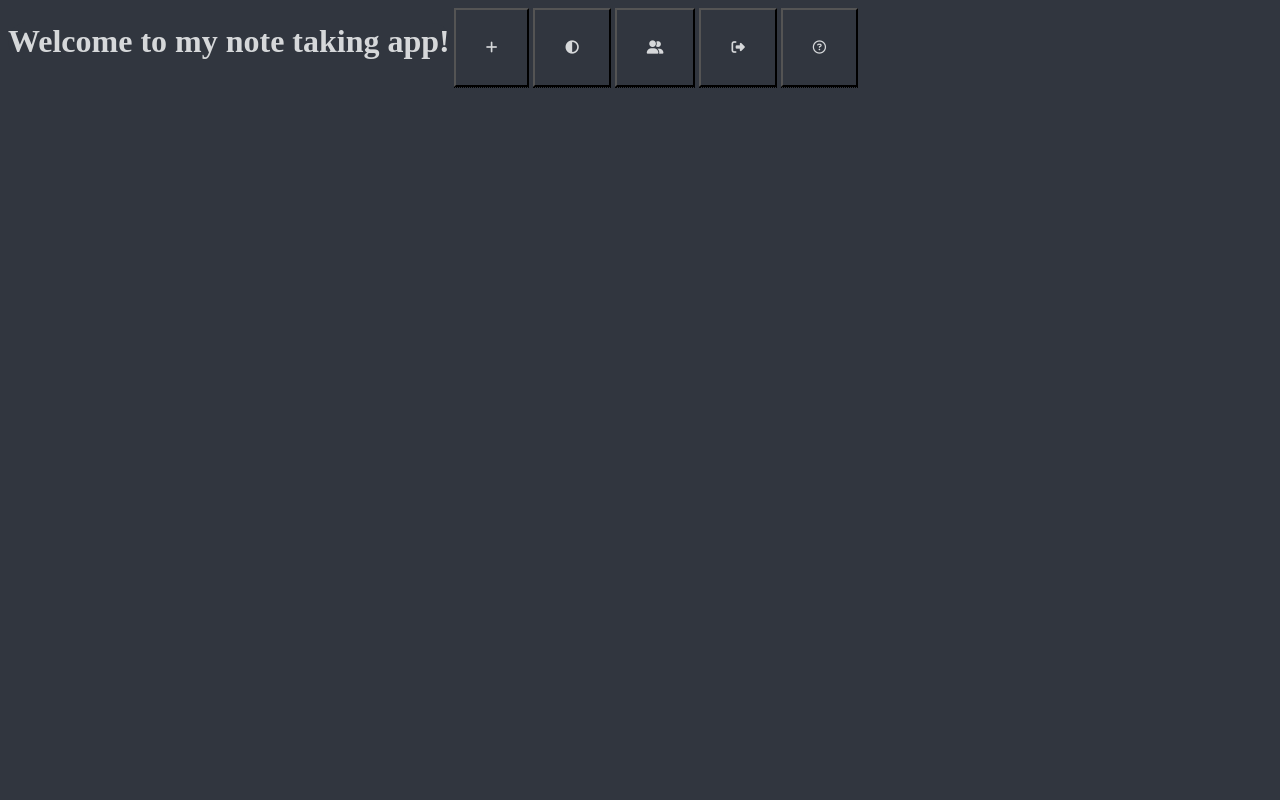
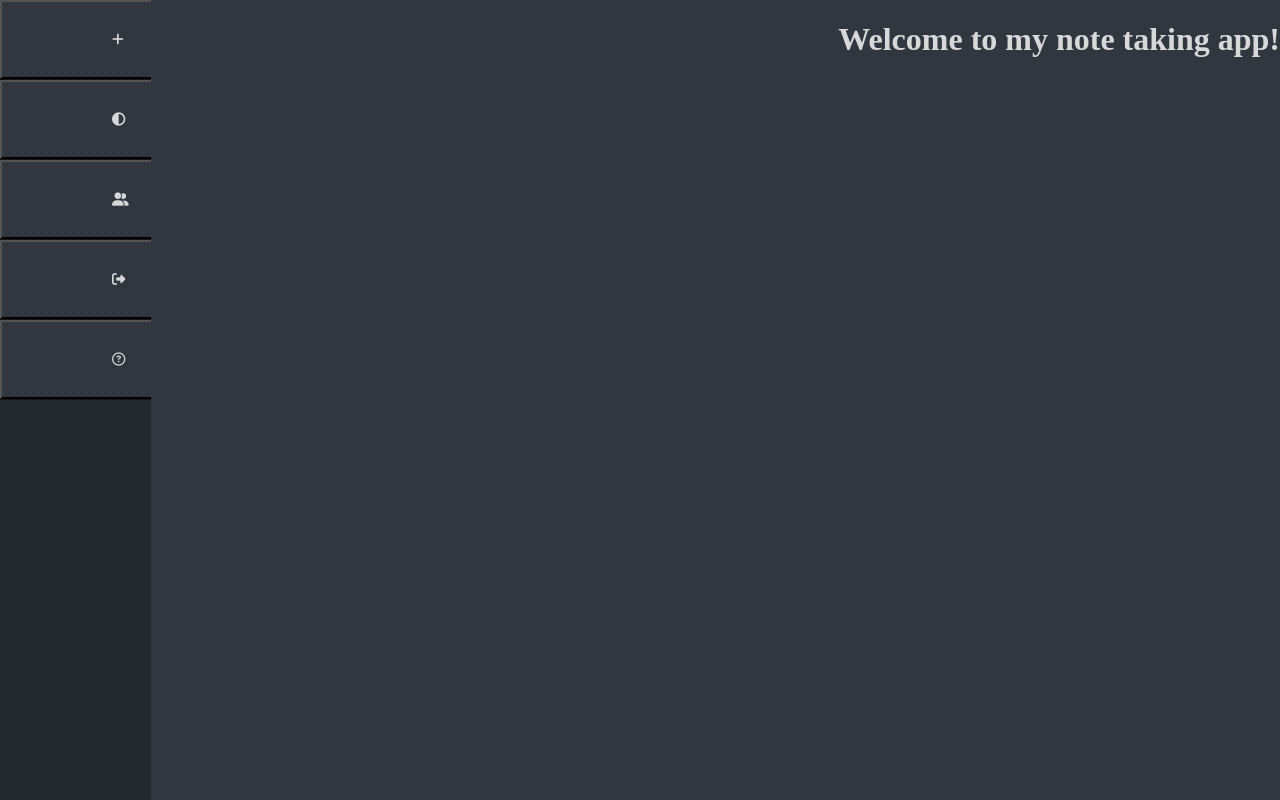
Before and after one commit to JesterOrNot/HTML-Note, a website: page static/index.html in a window 1280 px wide. Drawn offline with Linux system fonts and the light colour scheme.

Commit message:
Update index.html

```diff
--- a/static/index.html
+++ b/static/index.html
@@ -8,30 +8,35 @@
 </head>
 
 <body>
-	<h1 id="Welcome">Welcome to my note taking app!</h1>
-	<div class="tooltip">
+    <ul>
+        <div class="tooltip" align="right">
             <button class="main-page-button" onclick="addNote()"><i class="fas fa-plus"></i></button>
             <p id="tool" class="tooltiptext">Create a new note</p>
         </div>
+        <br>
         <div class="tooltip">
             <button class="main-page-button" onclick="toggleTheme()"><i class="fas fa-adjust"></i></button>
             <p id="tool" class="tooltiptext">Toggle Theme</p>
           </div>
-
+        <br>
         <div class="tooltip">
-		<button class="main-page-button"><i class="fas fa-user-friends"></i></button>
+            <button class="main-page-button" onclick="wipPlaceHolder()"><i class="fas fa-user-friends"></i></button>
             <p id="tool" class="tooltiptext">Sign in</p>
         </div>
+        <br>
         <div class="tooltip">
-		<button class="main-page-button"><i class="fas fa-sign-out-alt"></i></button>
+            <button class="main-page-button" onclick="wipPlaceHolder()"><i class="fas fa-sign-out-alt"></i></button>
             <p id="tool" class="tooltiptext">Sign out</p>
         </div>
+        <br>
         <div class="tooltip">
             <button class="main-page-button" onclick="about()"><i class="far fa-question-circle"></i></button>
-		<p id="tool" class="tooltiptext">about</p>
+            <span class="tooltiptext">about</span>
         </div>
+    </ul>
+    <h1 id="Welcome">Welcome to my note taking app!</h1>
     <br>
-	<div id="div1"></div>
+    <div id="div1" style="margin-left:25%;padding:1px 16px;height:1000px;"></div>
 </body>
 
 </html>
@@ -68,7 +73,7 @@
         element.class = "html_node";
     }
     function about() {
-        alert("Made by Sean Hellum\nhttps://github.com/JesterOrNot");
+        alert("Made by Sean Hellum and Teddy Clarke\nhttps://github.com/JesterOrNot\nhttps://github.com/thecla1");
     }
     function lightTheme() {
         var root = document.querySelector(':root');
@@ -76,6 +81,7 @@
         root.style.setProperty('--body', '#F3F3F3');
         root.style.setProperty("--button", "#31363F");
         root.style.setProperty('--text', '#31363F');
+        root.style.setProperty("--menu", "#EBEAF0");
         root.style.setProperty('--welcome_text', '#31363F');
         root.style.setProperty('--welcome_body', '#F3F3F3');
         isDarkTheme = false;
@@ -86,9 +92,13 @@
         root.style.setProperty('--body', '#31363F');
         root.style.setProperty("--button", "#D6D8DA");
         root.style.setProperty('--text', '#F3F3F3');
+        root.style.setProperty("--menu", "#24292E");
         root.style.setProperty('--welcome_text', '#D6D8DA');
         root.style.setProperty('--welcome_body', '#31363F');
         isDarkTheme = true;
+    }
+    function wipPlaceHolder() {
+        alert("Sorry this is still a WIP.");
     }
     function toggleTheme() {
         if (isDarkTheme) {
@@ -99,9 +109,42 @@
     }
 </script>
 <style>
+    .tooltip {
+        position: relative;
+        display: inline-block;
+        border-bottom: 1px dotted black;
+    }
+
+    .tooltip .tooltiptext {
+        visibility: hidden;
+        width: 120px;
+        background-color: black;
+        color: #fff;
+        text-align: center;
+        border-radius: 6px;
+        padding: 5px 0;
+
+        /* Position the tooltip */
+        position: absolute;
+        z-index: 1;
+        top: -5px;
+        left: 105%;
+    }
+
+    .tooltip:hover .tooltiptext {
+        visibility: visible;
+    }
+    .main-page-button {
+        padding: 30px 30px;
+        text-indent: 40px;
+        text-align: center;
+        color: var(--button);
+        background-color: var(--body);
+    }
     :root {
         --welcome_body: #31363F;
         --welcome_text: #D6D8DA;
+        --menu: #24292E;
         --body: #31363F;
         --text: #F3F3F3;
         --button: #D6D8DA;
@@ -114,11 +157,13 @@
         border-style: none;
         display: inline;
         background-color: var(--welcome_body);
+        float: right;
         border-radius: 25px;
     }
 
     body {
         background-color: var(--theme);
+        margin: 0;
     }
 
     div>p {
@@ -130,33 +175,25 @@
         font-size: 50px;
     }
 
-	.tooltiptext {
-		visibility: hidden;
-		width: 120px;
-		background-color: black;
-		color: #fff;
-		position: absolute;
-		text-align: center;
-	}
-
-	.main-page-button {
-		padding: 30px 30px;
-		text-align: center;
-		color: var(--button);
-		background-color: var(--body);
-	}
-
-	.tooltip {
-		position: relative;
-		display: inline-block;
-		border-bottom: 1px dotted black;
-	}
-
     div {
         display: inline;
     }
 
-	.tooltip:hover .tooltiptext {
-		visibility: visible;
+    ul {
+      list-style-type: none;
+      margin: 0;
+      padding: 0;
+      width: 11.76%;
+      background-color: var(--menu);
+      position: fixed;
+      height: 100%;
+      overflow: auto;
+    }
+
+    li a {
+      display: block;
+      color: #000;
+      padding: 8px 16px;
+      text-decoration: none;
     }
 </style>
```
Lines whose indentation alone changed are shown as unchanged.
